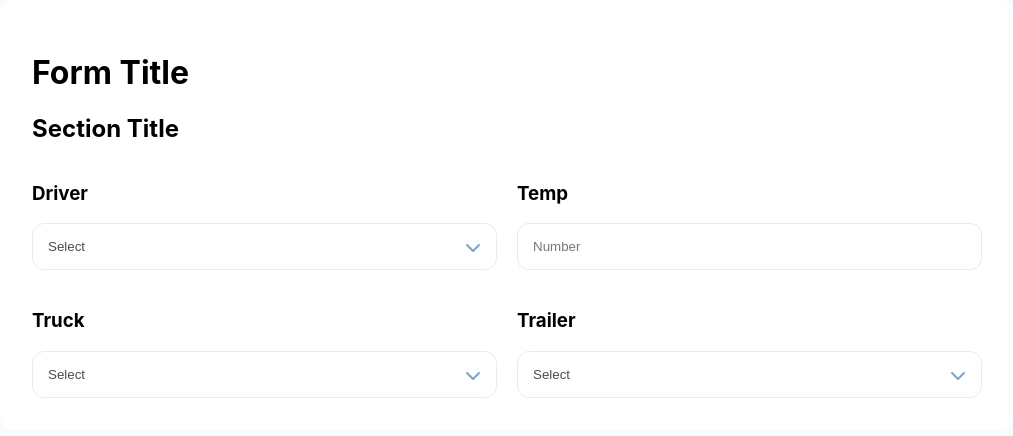
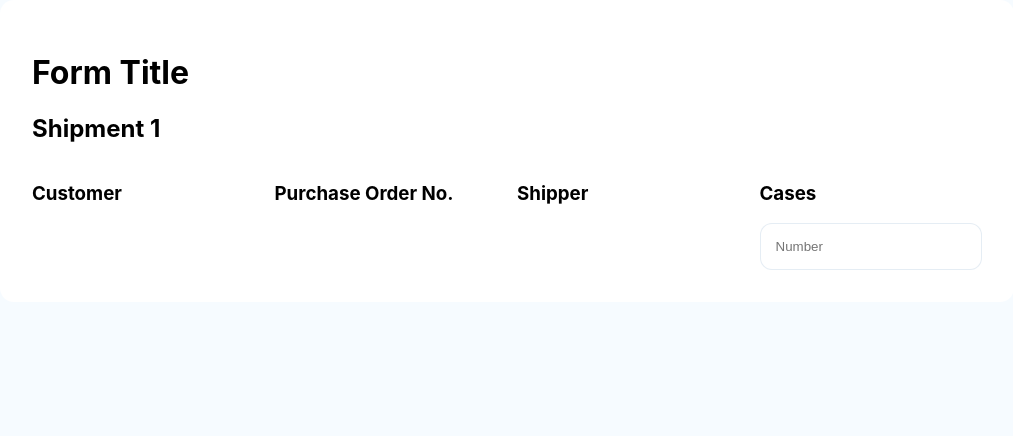
Before and after one commit to SomeChineseGuy/Practice-Projects, a React (Create React App) app in the folder 04-form/form/: page / in a window 1280 px wide. Shown: the top 436 px of the page, without its empty margins (133-1146 px from the left). Built offline with nearby package versions, Linux system fonts and the light colour scheme; the HTML template or start-up script is replaced by a standard one.

Commit message:
Added new data and fixed dropdown bug

```diff
--- a/04-form/form/src/App.js
+++ b/04-form/form/src/App.js
@@ -4,46 +4,106 @@ import {DropDownItem} from './componets/DropdownItem';
 import {useState} from 'react';
 
 function App() {
-  const [items, setItems] = useState({
-    sectionTitle: "Section Title",
-    row: 2,
-    column: 2,
-    formType: 'normal',
+  const [items, setItems] = useState(
+    {
+      id: 5,
+      sectionTitle: 'Shipment 1',
+      placeholder: '',
+      value: '',
+      type: 'list',
+      column: 4,
+      prop: 'shipments',
+      draggable: true,
+      elements: [
+        {
+          id: 6,
+          type: 'element-group',
+          width: '12',
           list: [
             {
-        name: "Driver",
-        type: 'dropdown',
-        id:1,
-        required: true,
-        elements: [{ id: 1, value: 'Steve' }, { id: 2, value: 'Mike' }]
+              id: 7,
+              entity_id: '',
+              name: 'Customer',
+              placeholder: '',
+              value: '',
+              type: 'string',
+              width: '3',
+              prop: 'customer',
             },
             {
-        name: "Temp",
-        type: 'number',
-        id: 2,
-        required: true,
-      },
-
-      {
-        id: 3,
-        name: 'Truck',
-        type: 'dropdown',
-        width: '6',
-        prop: 'driver',
-        required: true,
-        elements: [{ id: 1, value: 'Steve' }, { id: 2, value: 'Mike' }]
+              id: 8,
+              entity_id: '',
+              name: 'Purchase Order No.',
+              placeholder: '',
+              value: '',
+              type: 'string',
+              width: '3',
+              prop: 'purchase_order_no',
             },
             {
-        id: 4,
-        name: 'Trailer',
-        type: 'dropdown',
-        width: '6',
-        prop: 'trailer',
-        required: true,
-        elements: [{ id: 1, value: 'Steve' }, { id: 2, value: 'Mike' }]
+              id: 9,
+              entity_id: '',
+              name: 'Shipper',
+              placeholder: '',
+              value: '',
+              type: 'string',
+              width: '3',
+              prop: 'shipper',
             },
+            {
+              id: 10,
+              entity_id: '',
+              name: 'Cases',
+              placeholder: '',
+              value: '',
+              type: 'number',
+              width: '3',
+              prop: 'cases',
+            }
           ]
-  });
+        }
+      ]
+    }
+    // {
+    // sectionTitle: "Section Title",
+    // row: 2,
+    // column: 2,
+    // formType: 'normal',
+    // list: [
+    //   {
+    //     name: "Driver",
+    //     type: 'dropdown',
+    //     id:1,
+    //     required: true,
+    //     elements: [{ id: 1, value: 'Steve' }, { id: 2, value: 'Mike' }]
+    //   },
+    //   {
+    //     name: "Temp",
+    //     type: 'number',
+    //     id: 2,
+    //     required: true,
+    //   },
+
+    //   {
+    //     id: 3,
+    //     name: 'Truck',
+    //     type: 'dropdown',
+    //     width: '6',
+    //     prop: 'driver',
+    //     required: true,
+    //     elements: [{ id: 1, value: 'Steve' }, { id: 2, value: 'Mike' }]
+    //   },
+    //   {
+    //     id: 4,
+    //     name: 'Trailer',
+    //     type: 'dropdown',
+    //     width: '6',
+    //     prop: 'trailer',
+    //     required: true,
+    //     elements: [{ id: 1, value: 'Steve' }, { id: 2, value: 'Mike' }]
+    //   },
+    // ]}
+    );
   const [selected, setSelected] = useState(null);
 
   const pickUser = (selection) => {
@@ -53,11 +113,11 @@ function App() {
   return (
     <div className="App" >
       <h1>Form Title</h1>
-      <section class="section-container">
+      <section className="section-container">
         <h2>{items.sectionTitle}</h2>
         <div className='form-container' style={{gridTemplateColumns: `repeat(${items.column}, 1fr)`}} >
 
-          {items && items.list.map((item) => {
+          {items && items.elements[0].list.map((item) => {
             return <DropDownItem
               key={item.id}
               elements={item.elements}
--- a/04-form/form/src/componets/DropDownContainer.js
+++ b/04-form/form/src/componets/DropDownContainer.js
@@ -56,7 +56,7 @@ export const DropdownContainer = (props) => {
   };
 
   return (
-    <div class="dropdown-container">
+    <div clasNames="dropdown-container">
       {showData(props.formData)}
     </div>
   )
```
Lines whose indentation alone changed are shown as unchanged.
